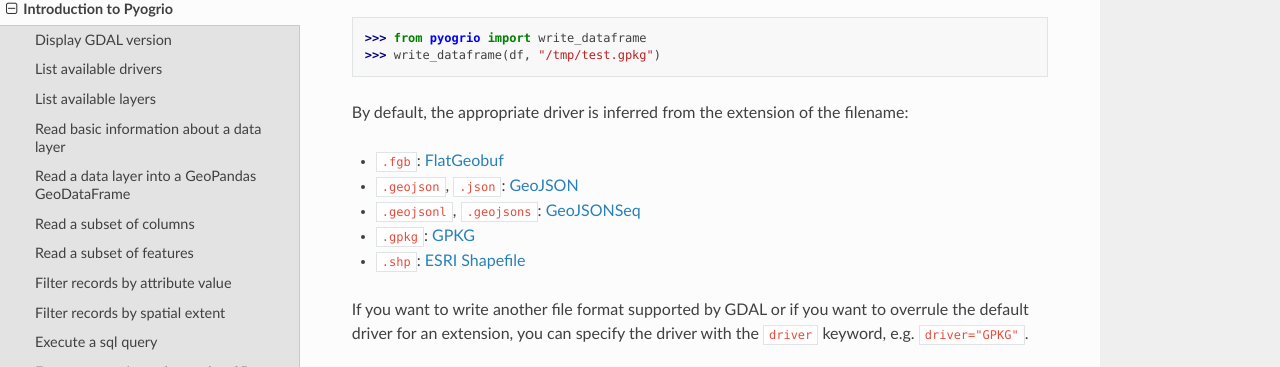
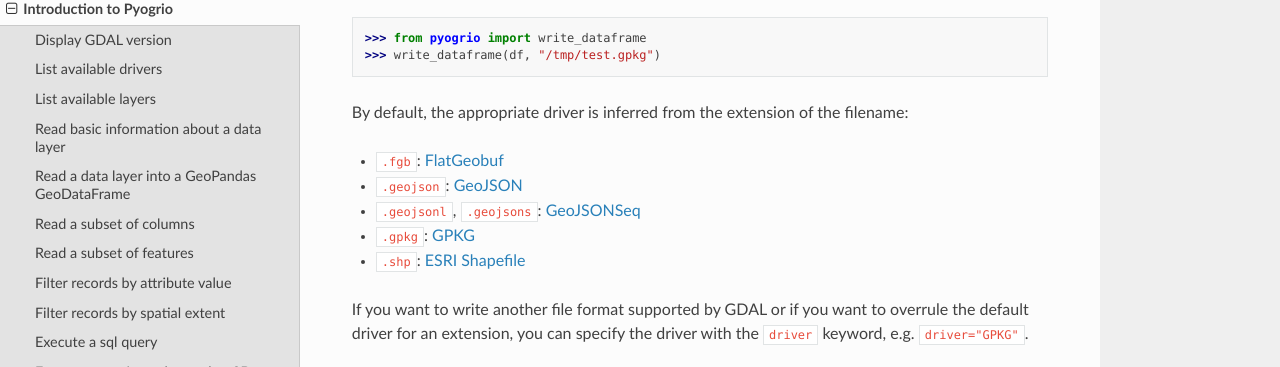
Before and after one commit to geopandas/pyogrio, a Sphinx documentation site: the page built from docs/source/introduction.md, in a window 1280 px wide and 900 px high, scrolled down 6436 px. Shown: the part 82-449 px from the top of the window. Built offline with Sphinx 7.4.7 and the Read the Docs theme 2.0.0, drawn with Linux system fonts in a browser that asks for light colours.

Commit message:
remove tests with .json extension

```diff
--- a/docs/source/introduction.md
+++ b/docs/source/introduction.md
@@ -335,7 +335,7 @@
 By default, the appropriate driver is inferred from the extension of the filename:
 
 -   `.fgb`: [FlatGeobuf](https://gdal.org/drivers/vector/flatgeobuf.html)
--   `.geojson`, `.json`: [GeoJSON](https://gdal.org/drivers/vector/geojson.html)
+-   `.geojson`: [GeoJSON](https://gdal.org/drivers/vector/geojson.html)
 -   `.geojsonl`, `.geojsons`: [GeoJSONSeq](https://gdal.org/drivers/vector/geojsonseq.html)
 -   `.gpkg`: [GPKG](https://gdal.org/drivers/vector/gpkg.html)
 -   `.shp`: [ESRI Shapefile](https://gdal.org/drivers/vector/shapefile.html)
```
Also changed, not shown: 2 other files.
